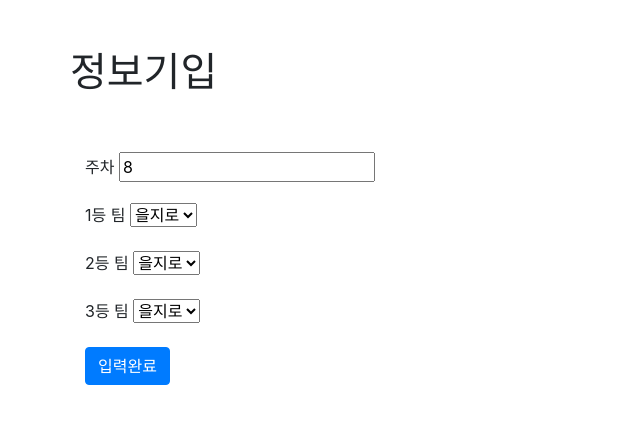
After one commit to hyu-likellion-project/CheckLionBack, a Django app: page /super/team/ in a window 1280 px wide. The commit adds this page. Shown: the top 424 px of the page, without its empty margins (0-640 px from the left). Run offline with Django 3.2, Linux system fonts and the light colour scheme; some libraries are stand-ins or nearby versions.

Commit message:
feat#9 Super - Team 점수 기입

```diff
--- a/CheckLionBack/urls.py
+++ b/CheckLionBack/urls.py
@@ -16,7 +16,7 @@ Including another URLconf
 from django.contrib import admin
 from django.urls import path
 from User.views import HomeView, RegisterView, LoginView, logout
-from Super.views import ChoiceView, InfoView
+from Super.views import ChoiceView, InfoView, TeamView
 
 urlpatterns = [
     path('admin/', admin.site.urls),
@@ -26,4 +26,5 @@ urlpatterns = [
     path('user/logout/', logout),
     path('super/choice/', ChoiceView.as_view()),
     path('super/info/<str:team_name>', InfoView.as_view()),
+    path('super/team/', TeamView.as_view()),
 ]
--- a/Super/forms.py
+++ b/Super/forms.py
@@ -26,3 +26,17 @@ class InfoForm(forms.Form):
     lec_check = forms.TypedChoiceField(choices = YES_OR_NO, empty_value='Y', label = '강의체크')
     att_check = forms.TypedChoiceField(choices = YES_OR_NO, empty_value='Y', label = '출석체크')
     ass_check = forms.TypedChoiceField(choices = YES_OR_NO, empty_value='Y', label = '과제체크')
+
+
+class TeamForm(forms.Form):
+    TEAMS = ( ("을지로","을지로"), ("왕십리","왕십리"), ("강남","강남") )
+
+    week = forms.IntegerField(
+        error_messages = {'required':'주차를 입력하세요.'},
+        label = '주차',
+        initial=WEEK_NUM
+    )
+
+    first = forms.TypedChoiceField(choices = TEAMS, empty_value="을지로", label = '1등 팀')
+    second = forms.TypedChoiceField(choices = TEAMS, empty_value="왕십리", label = '2등 팀')
+    third = forms.TypedChoiceField(choices = TEAMS, empty_value="강남", label = '3등 팀')
--- /dev/null
+++ b/Super/templates/team.html
@@ -0,0 +1,30 @@
+{% extends 'base.html' %}
+{% block contents %}
+
+<div class = "row mt-5">
+    <div class = "cl-12 text-center">
+        <h1>정보기입</h1>
+    </div>
+</div>
+
+<div class = "row mt-5">
+    <div class = "col-12">
+        <form method = "POST" action = ".">
+            {% csrf_token %}
+            {% for field in form %}
+                <div class = "form-group">
+                    <label for = "{{fied.id_for_label}}">{{field.label}}</label>
+                    {{field}}
+                </div>
+
+                {% if field.errors %}
+                <span style = "color:red">{{field.errors}}</span>
+                {% endif %}
+
+            {% endfor %}
+            <button type = "submit" class = "btn btn-primary">입력완료</button>
+        </form>
+    </div>
+</div>
+
+{% endblock %}
--- a/Super/views.py
+++ b/Super/views.py
@@ -1,7 +1,7 @@
 from django.views.generic import TemplateView
 from django.views.generic.edit import FormView
-from .models import Infos
-from .forms import InfoForm
+from .models import Infos, Team
+from .forms import InfoForm, TeamForm
 
 
 users = {"을지로" : ["강0","재0","훈0"], "강남" : ["강1","재1","훈1"], "왕십리" : ["강2","재2","훈2"]  }
@@ -44,3 +44,22 @@ class InfoView(FormView):
         context = super().get_context_data(**kwargs)
         context['team_name'] = self.kwargs['team_name']
         return context
+
+
+
+class TeamView(FormView):
+    template_name = 'team.html'
+    form_class = TeamForm
+    success_url = '/'
+
+    def form_valid(self, form):
+
+        team = Team(
+            week = form.data.get('week'),
+            first = form.data.get('first'),
+            second = form.data.get('second'),
+            third = form.data.get('third')
+        )
+        team.save()
+
+        return super().form_valid(form)
--- a/User/templates/home.html
+++ b/User/templates/home.html
@@ -7,8 +7,9 @@
     <div class = "col-12">
         <a href="/user/login/">로그인</a>
         <a href="/user/logout/">로그아웃</a>
-        <a href="/">일반회원</a>
-        <a href="/super/choice">운영진</a>
+        <a href="/">일반회원(팀 순위 보기)  </a>
+        <a href="/super/choice">운영진(팀별 멤버 점수 기입) </a>
+        <a href="/super/team">운영진(중앙세션 등수) </a>
     </div>
 </div>
 
```
Also changed, not shown: db.sqlite3.
